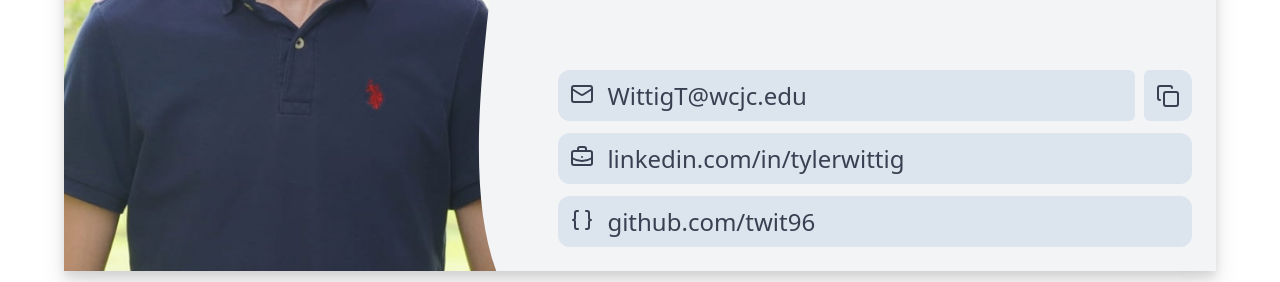
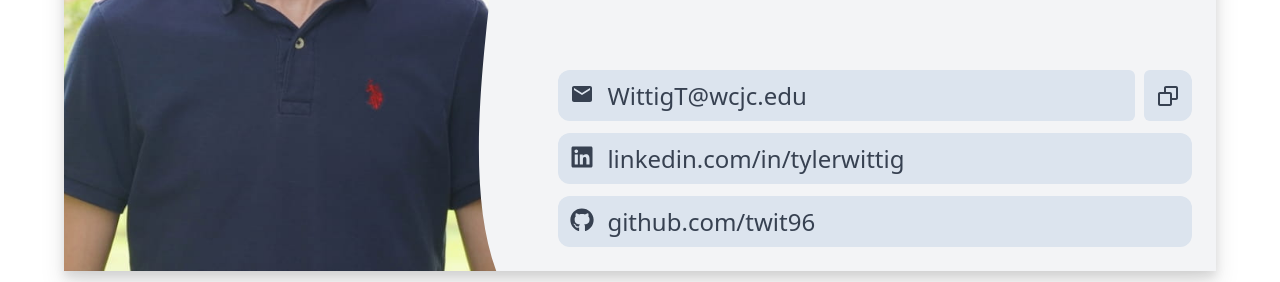
Before and after one commit to twit96/business-card, a React (Vite) app: page / in a window 1280 px wide. Shown: the part 458-740 px from the top of the page. Built offline with nearby package versions, Linux system fonts and the light colour scheme.

Commit message:
chore: swap lucide-react for react-icons

```diff
--- a/package.json
+++ b/package.json
@@ -10,9 +10,9 @@
     "preview": "vite preview"
   },
   "dependencies": {
-    "lucide-react": "^1.16.0",
     "react": "^19.2.6",
-    "react-dom": "^19.2.6"
+    "react-dom": "^19.2.6",
+    "react-icons": "^5.6.0"
   },
   "devDependencies": {
     "@eslint/js": "^10.0.1",
--- a/src/components/ContactLink/ContactLink.jsx
+++ b/src/components/ContactLink/ContactLink.jsx
@@ -1,6 +1,9 @@
 import { useState } from 'react';
 import styles from './ContactLink.module.css';
-import { Copy, ClipboardCheck } from 'lucide-react';
+
+import { BiCopy as CopyIcon } from "react-icons/bi";
+import { HiCheckCircle as CheckIcon } from "react-icons/hi2";
+
 
 export default function ContactLink({ href, icon, label, copyable }) {
 
@@ -31,11 +34,7 @@ export default function ContactLink({ href, icon, label, copyable }) {
           aria-label={`Copy ${label}`}
           title={`Copy ${label}`}
         >
-          {copied ? (
-            <ClipboardCheck color="var(--text)" size="1rem" />
-          ) : (
-            <Copy color="var(--text)" size="1rem" />
-          )}
+          {copied ? <CheckIcon /> : <CopyIcon />}
         </button>
       )}
 
--- a/src/components/ContactList/ContactList.jsx
+++ b/src/components/ContactList/ContactList.jsx
@@ -1,28 +1,29 @@
 import styles from './ContactList.module.css';
 import ContactLink from '../ContactLink';
+
+import { MdEmail as EmailIcon } from 'react-icons/md';
 import {
-  Mail,
-  BriefcaseBusiness  /* LinkedIn */,
-  Braces /* GitHub */,
-} from 'lucide-react';
+  FaLinkedin as LinkedinIcon,
+  FaGithub as GithubIcon
+} from "react-icons/fa";
 
 const links = [
   {
     id: 'email-cta',
     href: 'mailto:WittigT@wcjc.edu?subject=Nice to meet you&body=Hi Tyler, it was great meeting you.',
-    icon: <Mail color="var(--text)" size="1rem" />,
+    icon: <EmailIcon />,
     label: 'WittigT@wcjc.edu',
   },
   {
     id: 'linkedin',
     href: 'https://linkedin.com/in/tylerwittig',
-    icon: <BriefcaseBusiness color="var(--text)" size="1rem" />,
+    icon: <LinkedinIcon />,
     label: 'linkedin.com/in/tylerwittig',
   },
   {
     id: 'github',
     href: 'https://github.com/twit96',
-    icon: <Braces color="var(--text)" size="1rem" />,
+    icon: <GithubIcon />,
     label: 'github.com/twit96',
   },
 ];
```
Also changed, not shown: 1 other file (tests, documents, lock files or other folders).
